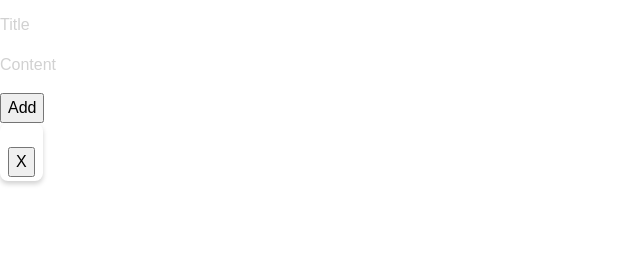
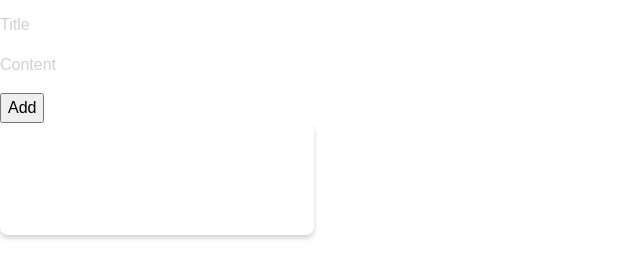
Before and after one commit to zoldar/notr, a website built with Vite: page index.html in a window 1280 px wide. Both pictures are taken after a click on the button "Add". Shown: the part 51-328 px from the top of the page, without its empty margins (0-640 px from the left). Built offline with nearby package versions, Linux system fonts and the light colour scheme.

Commit message:
Implement masonry layout and disappearing buttons

```diff
--- a/src/app.ts
+++ b/src/app.ts
@@ -3,6 +3,7 @@ import { repeat } from 'lit/directives/repeat.js';
 import { NotrStore, Note } from './store.ts';
 import { delegate } from './helpers.ts';
 import { ContentEditor, SimpleEditor, renderDoc } from './editor.ts';
+import { setupMasonry } from './masonry.ts';
 
 const Notes = new NotrStore("notr-app");
 
@@ -16,6 +17,7 @@ class NotrApp {
     editTitleEditor: SimpleEditor;
     editContentEditor: ContentEditor;
     parent: HTMLElement;
+    reflowNotes: () => void;
     $: DOMElements;
 
     constructor(el: HTMLElement) {
@@ -35,7 +37,7 @@ class NotrApp {
         this.newContentEditor = new ContentEditor(this.$.addFormTitle, "Content");
         this.editTitleEditor = new SimpleEditor(this.$.editFormTitle, "Title");
         this.editContentEditor = new ContentEditor(this.$.editFormContent, "Content");
-
+        this.reflowNotes = setupMasonry(this.$.list, "note");
         this.setupUI();
     }
 
@@ -125,22 +127,30 @@ class NotrApp {
         });
 
         this.noteEvent("click", '[data-notr="note"]', (note: Note) => {
-            Notes.setEditedNoteId(note.id);
-            Notes.saveStorage();
+            if (document.getSelection()?.type !== "Range") {
+                Notes.setEditedNoteId(note.id);
+                Notes.saveStorage();
+            }
         });
 
     }
 
     createNoteItem(note: Note) {
         return html`
-            <article data-notr="note" data-id="${note.id}">
-                <div class="view new">
+            <article class="note" data-notr="note" data-id="${note.id}">
+                <div class="container">
                     <h3 data-notr="note-label">${renderDoc(note.title)}</h3>
 
                     <div data-notr="note-content" class="content">${renderDoc(note.content)}</div>
 
                     <footer class="buttons">
-                        <button class="destroy" data-notr="note-destroy">X</button>
+                        <ul class="container">
+                            <li>
+                                <button class="destroy" data-notr="note-destroy">
+                                    <svg xmlns="http://www.w3.org/2000/svg" width="16" height="16" fill="currentColor" class="bi bi-trash" viewBox="0 0 16 16"> <path d="M5.5 5.5A.5.5 0 0 1 6 6v6a.5.5 0 0 1-1 0V6a.5.5 0 0 1 .5-.5zm2.5 0a.5.5 0 0 1 .5.5v6a.5.5 0 0 1-1 0V6a.5.5 0 0 1 .5-.5zm3 .5a.5.5 0 0 0-1 0v6a.5.5 0 0 0 1 0V6z"/> <path fill-rule="evenodd" d="M14.5 3a1 1 0 0 1-1 1H13v9a2 2 0 0 1-2 2H5a2 2 0 0 1-2-2V4h-.5a1 1 0 0 1-1-1V2a1 1 0 0 1 1-1H6a1 1 0 0 1 1-1h2a1 1 0 0 1 1 1h3.5a1 1 0 0 1 1 1v1zM4.118 4 4 4.059V13a1 1 0 0 0 1 1h6a1 1 0 0 0 1-1V4.059L11.882 4H4.118zM2.5 3V2h11v1h-11z"/></svg>
+                                </button>
+                            </li>
+                        </ul>
                     </footer>
                 </div>
             </article>
@@ -172,6 +182,8 @@ class NotrApp {
             ),
             this.$.list
         );
+
+        this.reflowNotes();
     }
 }
 
--- /dev/null
+++ b/src/masonry.ts
@@ -0,0 +1,27 @@
+function resizeGridItem(grid: HTMLElement, item: HTMLElement) {
+    const rowHeight = parseInt(window.getComputedStyle(grid).getPropertyValue('grid-auto-rows').replace('px', ''));
+    const rowGap = parseInt(window.getComputedStyle(grid).getPropertyValue('grid-row-gap').replace('px', ''));
+    const contentHeight = item.querySelector('.container')?.getBoundingClientRect().height || 0
+    const rowSpan = Math.ceil((contentHeight + rowGap) / (rowHeight + rowGap));
+    item.style.gridRowEnd = "span " + rowSpan;
+}
+
+function resizeAllGridItems(grid: HTMLElement | null, itemClass: string) {
+    if (grid) {
+        const allItems = document.getElementsByClassName(itemClass);
+        for (let x = 0; x < allItems.length; x++) {
+            resizeGridItem(grid, (allItems[x] as HTMLElement));
+        }
+    }
+}
+
+export function setupMasonry(gridRoot: HTMLElement | null, itemClass: string) {
+    const callback = () => {
+        resizeAllGridItems(gridRoot, itemClass);
+    }
+
+    window.onload = callback;
+    window.addEventListener("resize", callback);
+
+    return callback;
+}
--- a/src/style.css
+++ b/src/style.css
@@ -45,18 +45,54 @@ select {
 /* Notes list */
 
 #notes-list {
-  display: flex;
+  display: grid;
+  grid-gap: 0.5em;
+  grid-template-columns: repeat(auto-fill, minmax(250px, 1fr));
+  grid-auto-rows: 1em;
 }
 
-#notes-list article {
+#notes-list .note {
   border-radius: 8px;
   box-shadow: 0px 3px 5px rgba(0, 0, 0, 0.18);
   background-color: #fff;
   padding: 0.3em 0.5em;
 }
 
-#notes-list article + article {
-  margin-left: 1em;
+#notes-list .note > .container {
+  display: flex;
+  flex-direction: column;
+  align-items: stretch;
+}
+
+#notes-list .note .content {
+  flex-grow: 1;
+}
+
+#notes-list .note .buttons, #notes-list .note h3 {
+  flex-shrink: 0;
+}
+
+#notes-list .note .buttons .container {
+  width: 100%;
+  display: flex;
+  flex-direction: row;
+  list-style-type: none;
+  padding: 0;
+}
+
+#notes-list .note .buttons .container button {
+  background-color: transparent;
+  border: 0px solid;
+  outline: 0;
+  vertical-align: -50%;
+}
+
+#notes-list .note .buttons .container button > svg {
+  opacity: 0
+}
+
+#notes-list .note:hover .buttons .container button > svg {
+  opacity: 1;
 }
 
 /* Edit dialog */
```
Also changed, not shown: NEXT.md (+3 -2 lines).
